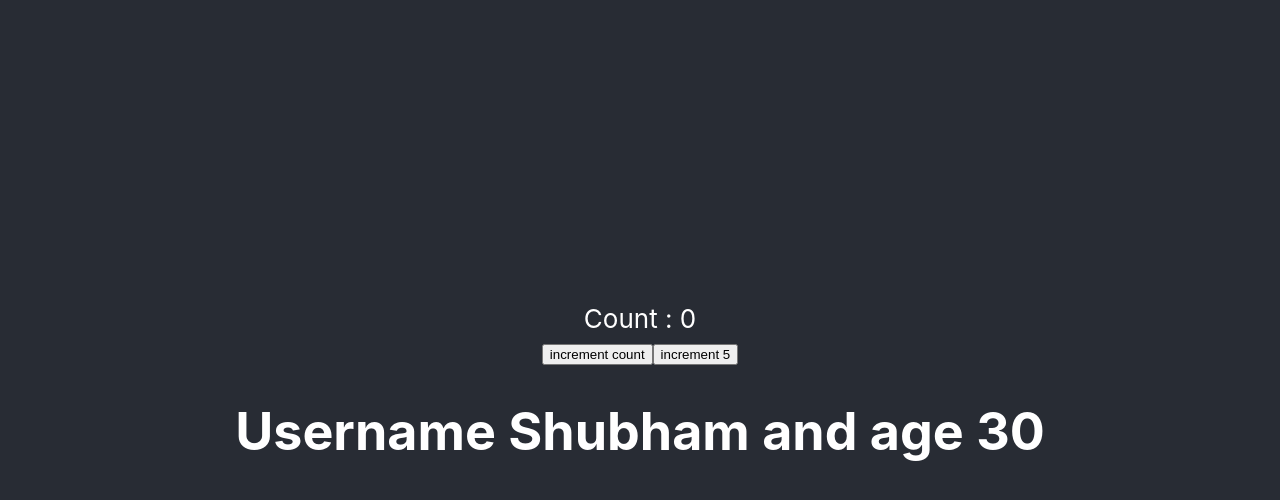
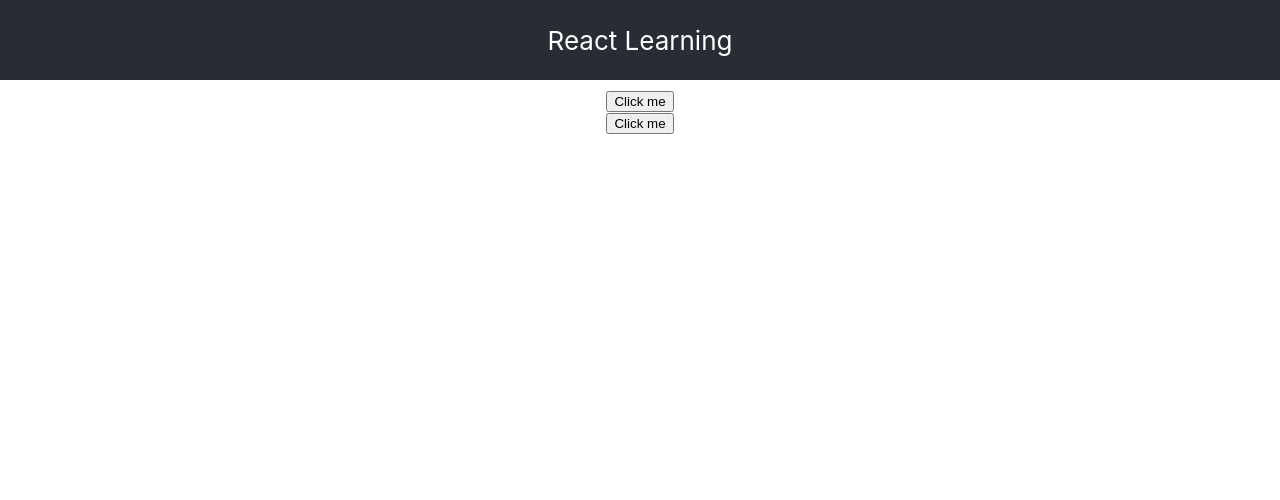
Before and after one commit to shubham-persistnt/react-revisit, a React (Create React App) app: page / in a window 1280 px wide. Shown: the top 500 px of the page. Built offline with nearby package versions, Linux system fonts and the light colour scheme.

Commit message:
Event Hanndling

```diff
--- a/src/App.css
+++ b/src/App.css
@@ -15,7 +15,7 @@
 
 .App-header {
   background-color: #282c34;
-  min-height: 100vh;
+  min-height: 10vh;
   display: flex;
   flex-direction: column;
   align-items: center;
@@ -23,6 +23,11 @@
   font-size: calc(10px + 2vmin);
   color: white;
 }
+
+.App-body {
+  margin-top: 10px;
+}
+
 
 .App-link {
   color: #61dafb;
--- a/src/App.js
+++ b/src/App.js
@@ -7,15 +7,18 @@ import Greet1 from './components/Greet1'
 import Article from './components/Article'
 import WelcomeVisitor from './components/WelcomeVisitor'
 import Counter from './components/Counter'
+import FunctionClick from './components/FunctionClick'
+import ClassClick from './components/ClassClick'
 
 
 function App() {
   return (
     <div className="App">
-      <header className="App-header">
-        <Counter />
-        <Greet1 name="Shubham" age="30" />
-      </header>
+      <header className="App-header">React Learning</header>
+      <body className="App-body">
+        <FunctionClick />
+        <ClassClick />
+      </body>
     </div>
   );
 }
--- /dev/null
+++ b/src/components/ClassClick.js
@@ -0,0 +1,21 @@
+import React, {Component} from 'react'
+
+class ClassClick extends Component{
+  constructor(){
+    super()
+  }
+
+  clickHandler(){
+    console.log("Clicked from Class")
+  }
+
+  render(){
+    return(
+      <div>
+        <button onClick={this.clickHandler}>Click me</button>
+      </div>
+    )
+  }
+}
+
+export default ClassClick
--- /dev/null
+++ b/src/components/FunctionClick.js
@@ -0,0 +1,16 @@
+import React from 'react'
+
+function FunctionClick(){
+
+  function logName(){
+    console.log("Clicked from Function")
+  }
+
+  return(
+    <div>
+      <button onClick={logName}>Click me</button>
+    </div>
+  )
+}
+
+export default FunctionClick
```
